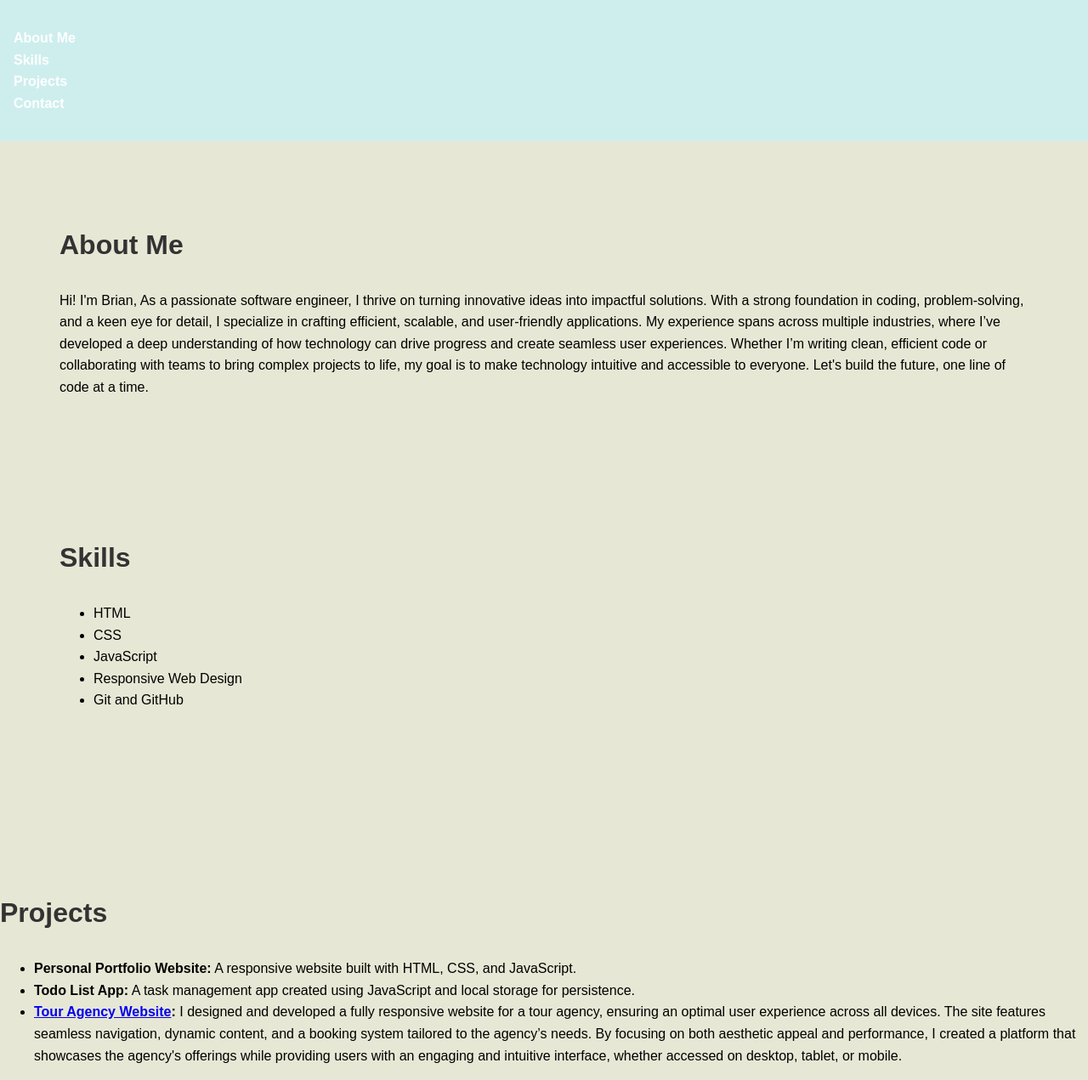
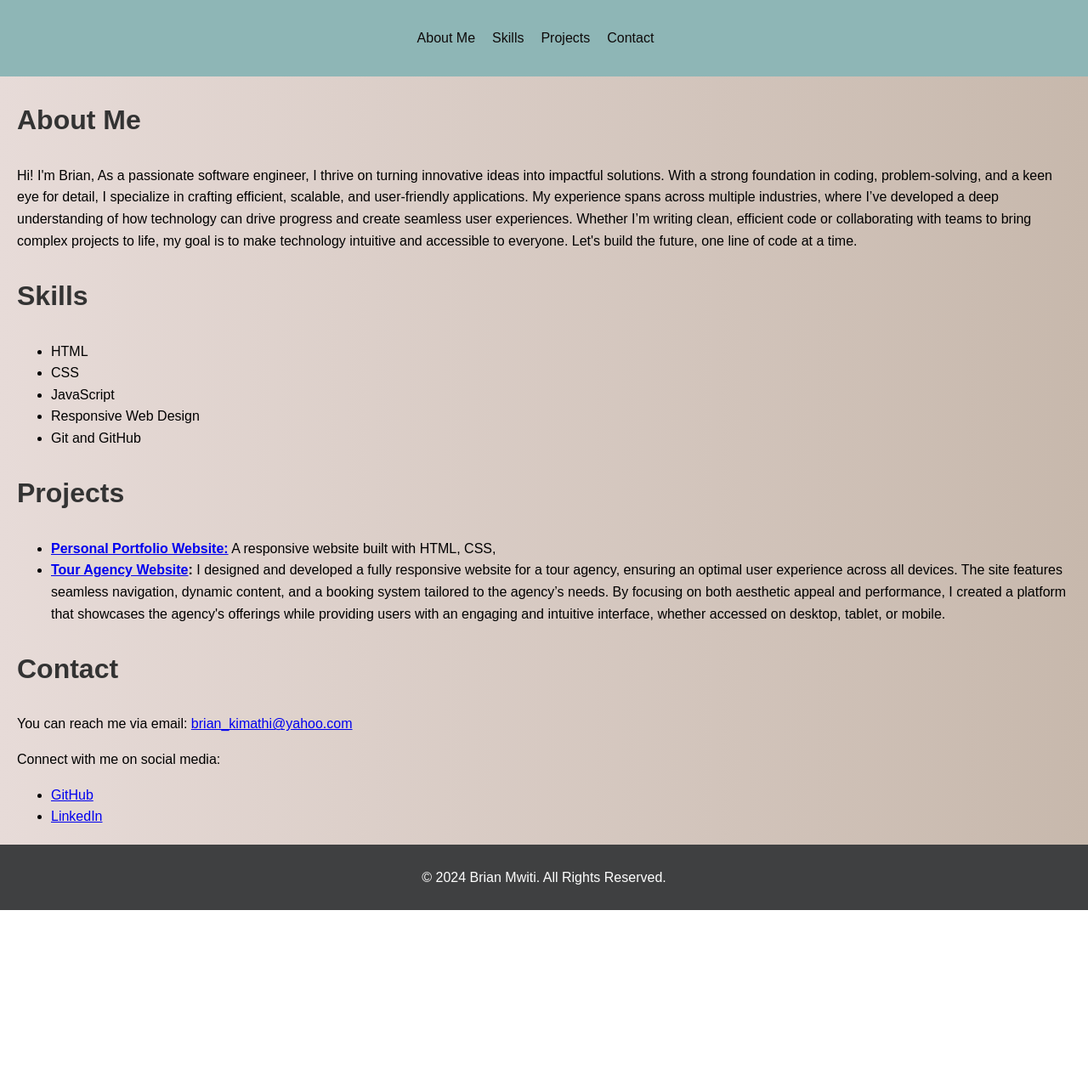
Before and after one commit to b-r-i-a-n-1-5-9/my-personal-website, a plain HTML site: page index.html in a window 1280 px wide. Shown: the whole page at 85% size. After the commit the page ends 1071 px from the top, so only its background shows below. Drawn offline with Linux system fonts and the light colour scheme.

```diff
--- a/index.html
+++ b/index.html
@@ -7,10 +7,10 @@
     <link rel="stylesheet" href="./style.css">
     <nav>
         <ul>
-            <li><a href=#about"> About Me</a></li>
-            <li> <a href="#Skills">Skills</a> </li>
+            <li><a href="#about"> About Me</a></li>
+            <li> <a href="#skills">Skills</a> </li>
             <li><a href="#projects">Projects</a> </li>
-            <li><a href="#Contacts"> Contact</a></li>
+            <li><a href="#contact"> Contact</a></li>
         </ul>
     </nav>
     <!--About Brian Mwiti-->
@@ -34,18 +34,26 @@
         </ul>
     </section>
 
-    <section id="projects"></section>
+    <section id="projects">
         <h2>Projects</h2>
         <ul>
-            <li><strong>Personal Portfolio Website:</strong> A responsive website built with HTML, CSS, and JavaScript.</li>
-            <li><strong>Todo List App:</strong> A task management app created using JavaScript and local storage for persistence.</li>
+            <li><strong><a href="https://b-r-i-a-n-1-5-9.github.io/my-personal-website/" target="_blank"> Personal Portfolio Website:</a></strong> A responsive website built with HTML, CSS,</li>
             <li><strong> <a href="https://lightsalmon-crocodile-892002.builder-preview.com/" target="_blank">Tour Agency Website</a>:</strong> I designed and developed a fully responsive website for a tour agency, ensuring an optimal user experience across all devices. The site features seamless navigation, dynamic content, and a booking system tailored to the agency’s needs. By focusing on both aesthetic appeal and performance, I created a platform that showcases the agency's offerings while providing users with an engaging and intuitive interface, whether accessed on desktop, tablet, or mobile.</li>
-
         </ul>
     </section>
 
-
-
+    <section id="contact">
+        <h2>Contact</h2>
+        <p>You can reach me via email: <a href="mailto:brian_kimathi@yahoo.com">brian_kimathi@yahoo.com</a></p>
+        <p>Connect with me on social media:</p>
+        <ul>
+            <li><a href="https://github.com/b-r-i-a-n-1-5-9" target="_blank">GitHub</a></li>
+            <li><a href="https://linkedin.com/in/brian-mwiti/" target="_blank">LinkedIn</a></li>
+        </ul>
+    </section>
+    <footer>
+        <p>&copy; 2024 Brian Mwiti. All Rights Reserved.</p>
+    </footer>
 </head>
 <body>
 
--- a/style.css
+++ b/style.css
@@ -3,38 +3,46 @@ body {
     margin:0;
     Padding:0;
     line-height:1.6;
-    background-color: rgb(231, 231, 213);
+    background: linear-gradient(to right, #e7dbd8, #c7b8ac);
 
 }
 nav{
-    background-color: rgb(206, 238, 238);
-    padding:1rem
+    background: rgb(142, 182, 182);
+    padding:1rem;
+    text-align: center;
+    justify-content: center;
 }
 Nav ul{
-
+    text-align: center;
     list-style: none;
     Padding:0;
+    display: flex;
+    justify-content: center;
+
 }
+nav li {
+    margin-right: 20px;   /* this add space between items */
+    text-align: center;
+  }
 
 nav ul li a {
-    color: white;
+    color: rgb(14, 10, 10);
     text-decoration: none;
-    font-weight: bold;
+    font-weight: normal;
 }
 
 nav ul li a:hover {
-    text-decoration: underline;
+    text-decoration: none;
+    color: #7e8286;
+
 }
 
 section {
-    padding: 20px;
+    padding: auto;
 }
 
-#about,
-#skills,
-#projects,
-#contact {
-    padding: 50px;
+#about,#skills,#projects,#contact {
+    padding: auto;
     margin: 20px;
 }
 
@@ -44,8 +52,10 @@ h2 {
 }
 
 footer {
-    background-color: #333;
+    background-color: #3f4041;
     color: white;
     text-align: center;
     padding: 10px;
+    text-align: center;
+    justify-content: center
 }
```
Also changed, not shown: Brian.jpeg (added), 1 other file.
